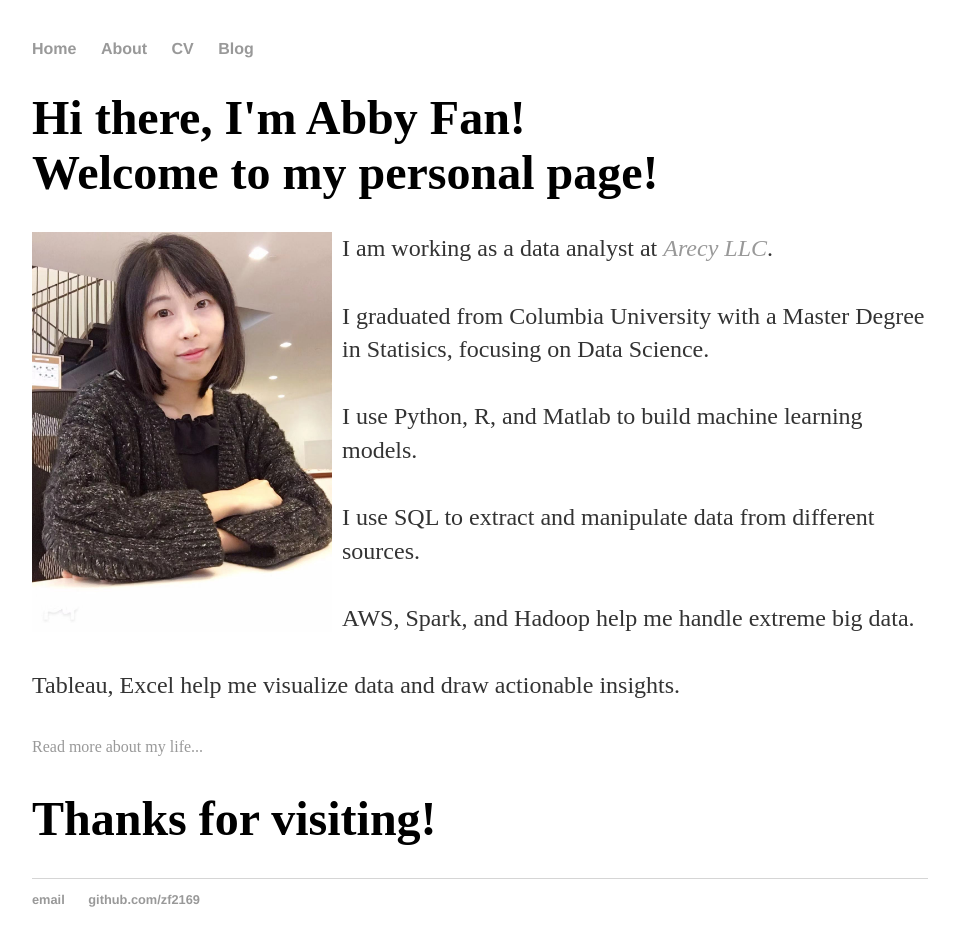
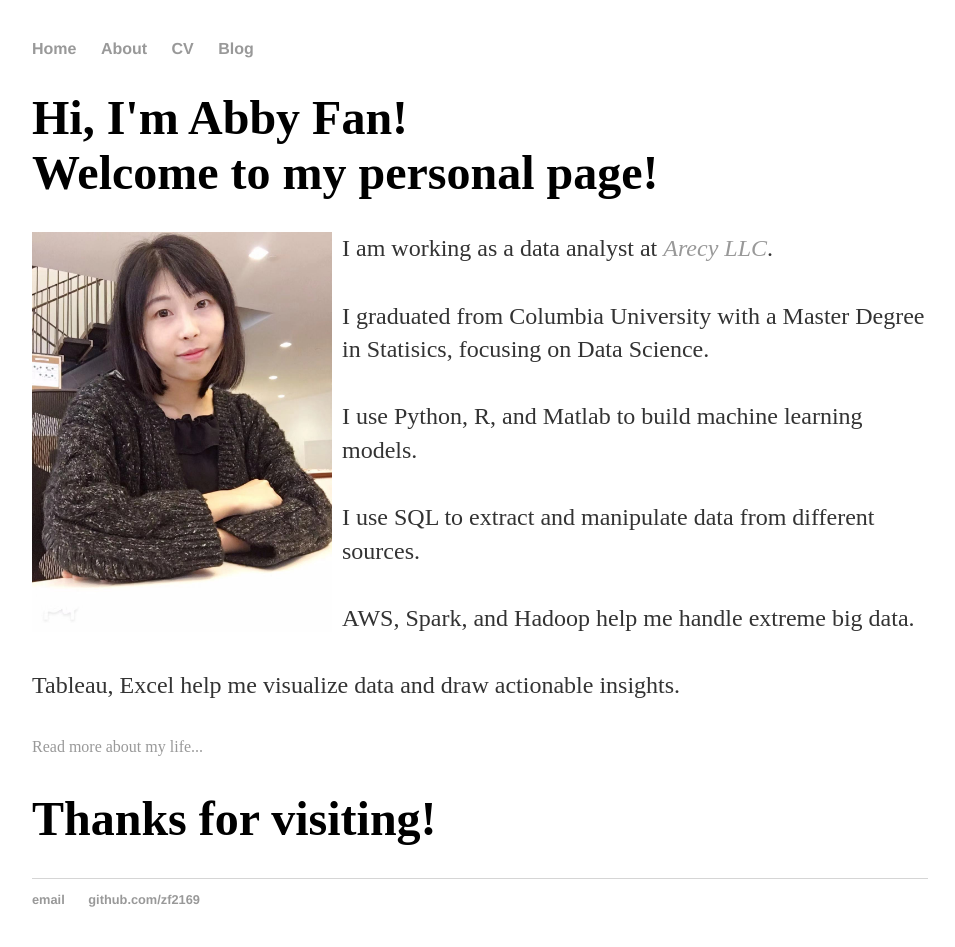
Before and after one commit to zf2169/zf2169.github.io, a Jekyll site: the page built from index.html, in a window 1280 px wide. Shown: the whole page, without its empty margins (160-1115 px from the left). Built offline with Jekyll 4.4.1, drawn with Linux system fonts in a browser that asks for light colours.

Commit message:
Update index.html

```diff
--- a/index.html
+++ b/index.html
@@ -3,20 +3,21 @@ layout: default
 title: Abby Fan Personal Website
 ---
 <div class="blurb">
-	<div itemscope itemtype="http://data-vocabulary.org/Person" class="col-sm-8">
-	<h1>Hi there, I'm Abby Fan!<br>
+	<h1>Hi, I'm Abby Fan!<br>
 	Welcome to my personal page!</h1>
 
 	<div class="col-sm-4">
 	<img  class="img-circle avatar" alt="Abby Fan" src="img/BHPL78898.JPG" width="300px" style="float: left">
 	</div>
 
+	<div itemscope itemtype="http://data-vocabulary.org/Person" class="col-sm-8">
 	<p1>I am working as a data analyst at <a href="https://www.arecy-us.com/"><em>Arecy LLC</em></a>. <br><br>
 	I graduated from Columbia University with a Master Degree in Statisics, focusing on Data Science. <br><br>
 	I use Python, R, and Matlab to build machine learning models.<br><br>
 	I use SQL to extract and manipulate data from different sources. <br><br>
 	AWS, Spark, and Hadoop help me handle extreme big data. <br><br>
 	Tableau, Excel help me visualize data and draw actionable insights. <br><br></p1>
+	</div>
 
 	<p2><a href="/about">Read more about my life...</a></p2>
 
```
